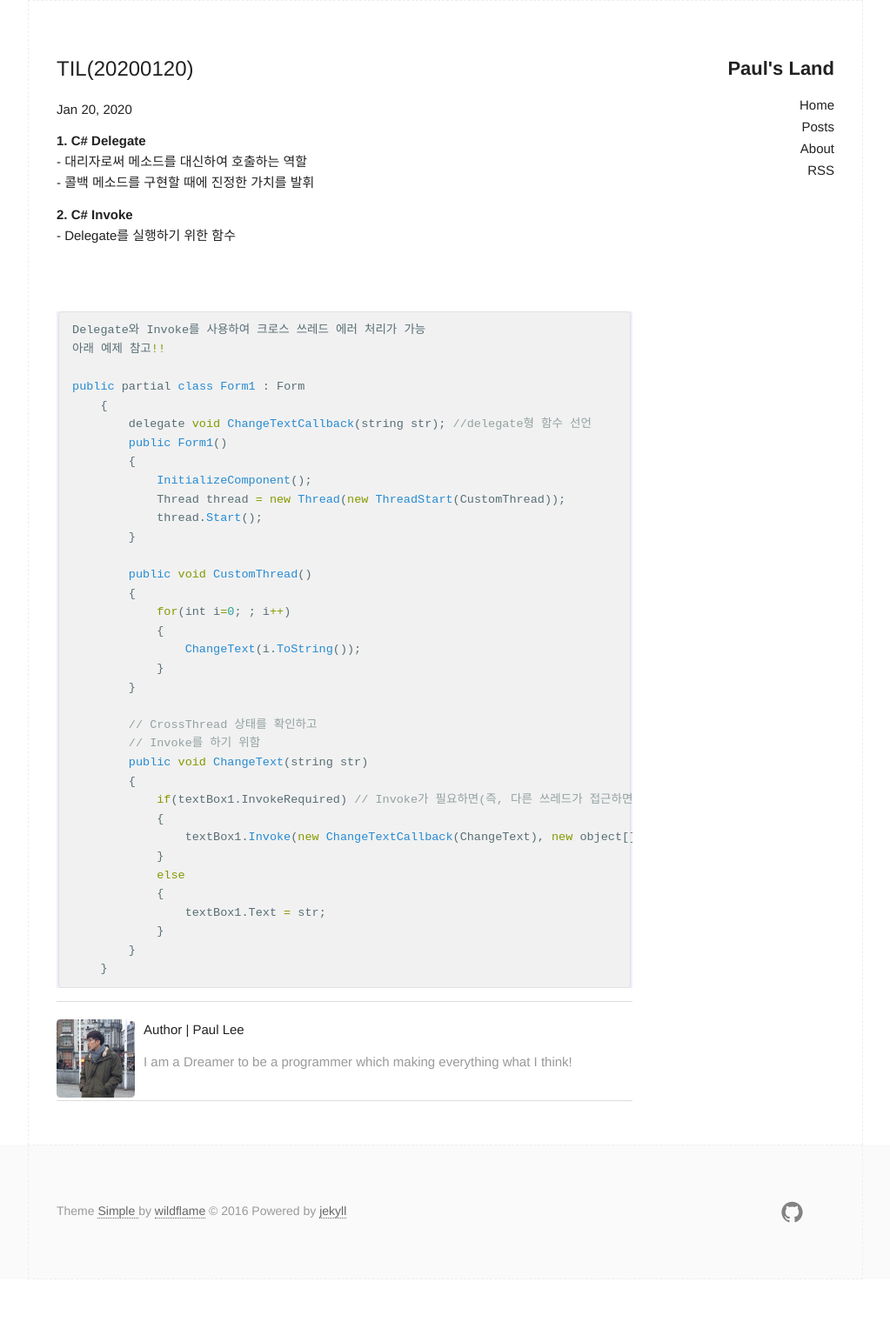
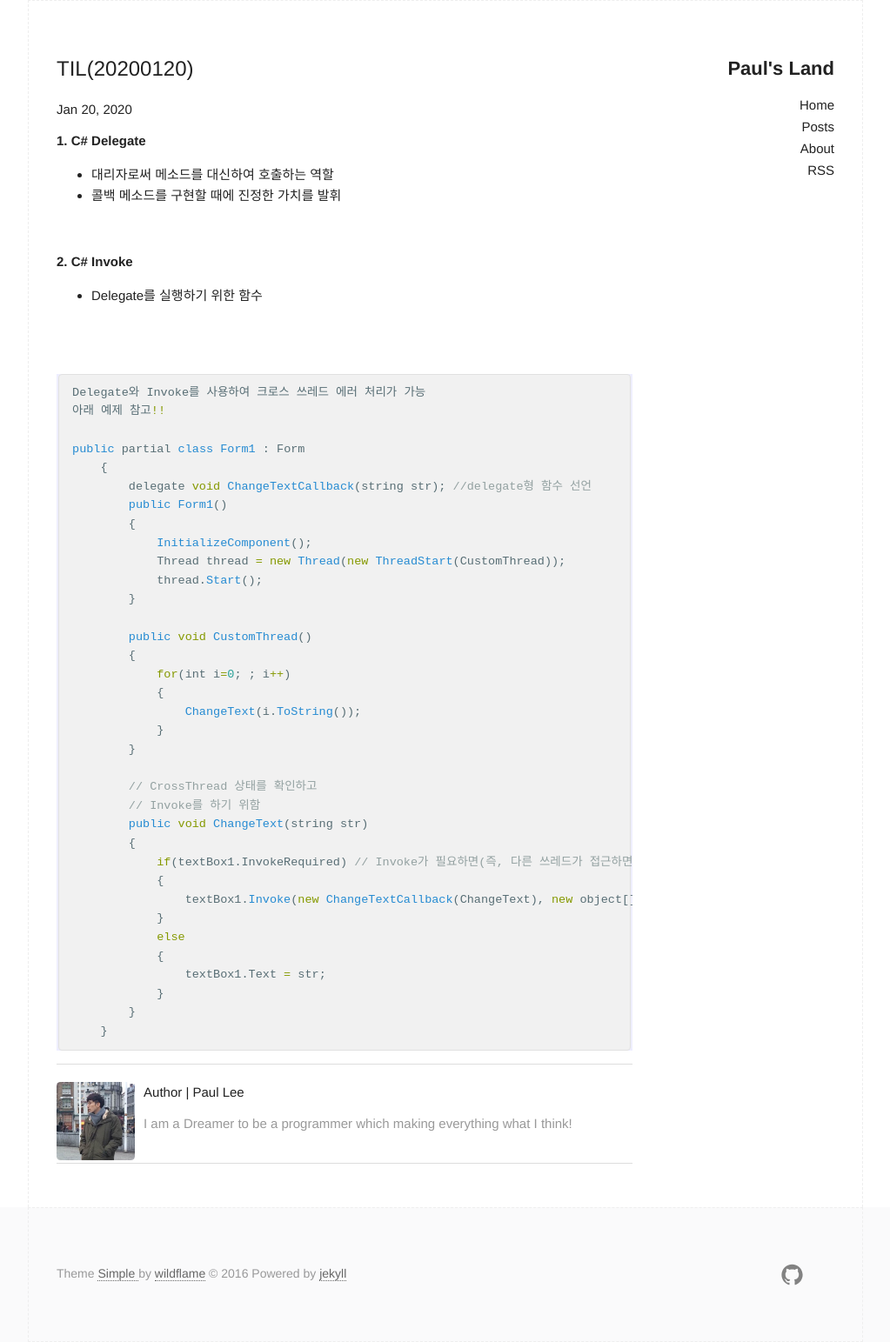
Before and after one commit to qudgns200/qudgns200.github.io, a Jekyll site: the page built from _posts/2020-01-20-TIL.md, in a window 1280 px wide. Shown: the whole page at 87% size, without its empty margins (128-1151 px from the left). Built offline with Jekyll 4.4.1, drawn with Linux system fonts in a browser that asks for light colours; before the commit the page ends 1471 px from its top, so only the background shows below that.

Commit message:
Write TIL(200120)

````diff
--- a/_posts/2020-01-20-TIL.md
+++ b/_posts/2020-01-20-TIL.md
@@ -5,15 +5,15 @@ category: TIL
 description:
 ---
 
-<p>
 <b>1. C# Delegate</b><br>
 - 대리자로써 메소드를 대신하여 호출하는 역할<br>
 - 콜백 메소드를 구현할 때에 진정한 가치를 발휘
-</p>
-<p>
+
+<br>
+
 <b>2. C# Invoke</b><br>
 - Delegate를 실행하기 위한 함수
-</p>
+
 <br><br>
 ```javascript
 Delegate와 Invoke를 사용하여 크로스 쓰레드 에러 처리가 가능
````
